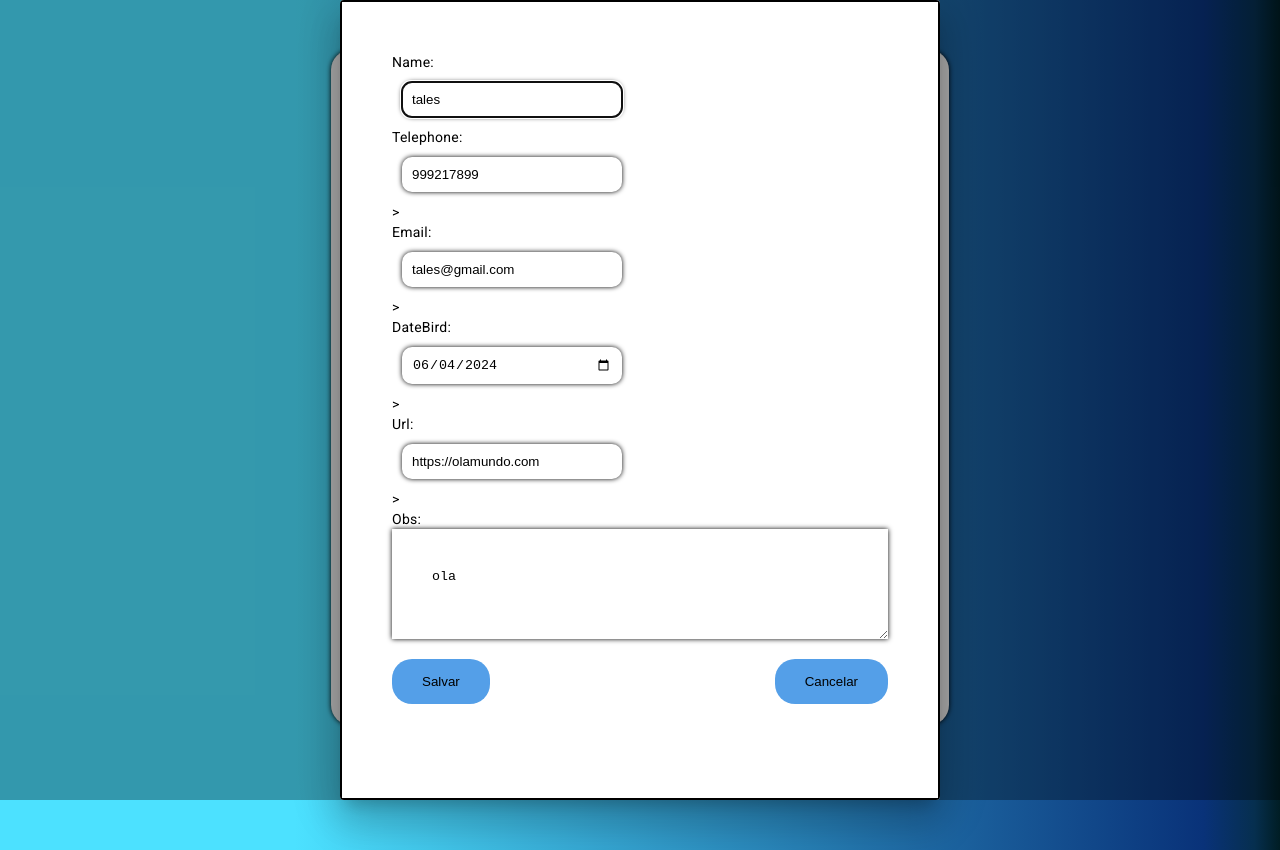
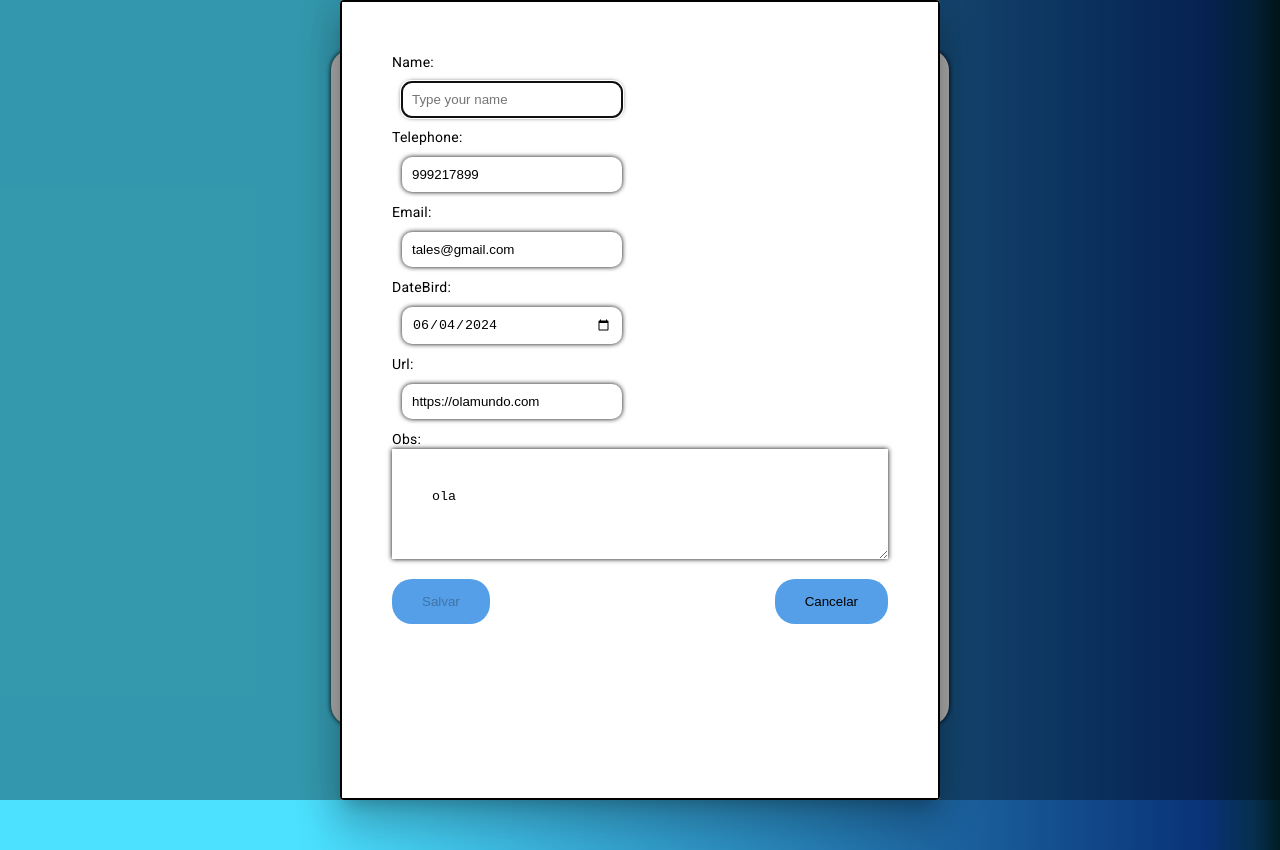
Before and after one commit to TalesPalma/number-organizer, an Angular app: page / in a window 1280 px wide. Both pictures are taken after typing "Sample" into the empty fields and a click on the button "ADD NEW CONTACT!!". Built offline with nearby package versions, Linux system fonts and the light colour scheme; a web font is replaced by a local one.

Commit message:
Form validations and buttons validations

```diff
--- a/src/app/component/form/form.component.css
+++ b/src/app/component/form/form.component.css
@@ -37,3 +37,9 @@
   background: #549FE8;
   border-radius: 20px;
 }
+
+
+.msg-error {
+  color: red;
+  margin-left: 10px;
+}
--- a/src/app/component/form/form.component.html
+++ b/src/app/component/form/form.component.html
@@ -1,19 +1,41 @@
 <form class="form-container" [formGroup]="contactForm" (ngSubmit)="submitContact()">
   <label for="name">Name:</label>
   <input type="text" name="name" value="" placeholder="Type your name" formControlName="nome">
+  @if(contactForm.get('nome')?.errors && contactForm.get('nome')?.touched){
+  <div class="msg-error">
+    Required field
+  </div>
+  }
+
   <label for="number">Telephone:</label>
-  <input type="tel" name="number" value="" placeholder="Type your number" formControlName="telefone">>
+  <input type="tel" name="number" value="" placeholder="Type your number" formControlName="telefone">
+  @if(contactForm.get('telefone')?.errors?.['required'] && contactForm.get('telefone')?.touched){
+  <div class="msg-error">
+    Required field
+  </div>
+  }
   <label for="email">Email:</label>
-  <input type="email" name="email" value="" placeholder="Type your email" formControlName="email">>
+  <input type="email" name="email" value="" placeholder="Type your email" formControlName="email">
+  @if(contactForm.get('email')?.errors?.['required'] && contactForm.get('email')?.touched){
+  <div class="msg-error">
+    Required field
+  </div>
+  }
+  @if(contactForm.get('email')?.errors?.['email']){
+  <div class="msg-error">
+    Format invalid
+  </div>
+  }
+
   <label for="dataBird">DateBird:</label>
-  <input type="date" name="dateBird" value="" placeholder="Your HappyBird" formControlName="deteBird">>
+  <input type="date" name="dateBird" value="" placeholder="Your HappyBird" formControlName="deteBird">
   <label for="url">Url:</label>
-  <input type="url" name="socialMidia" value="" placeholder="Yours social midias" formControlName="socialMidia">>
+  <input type="url" name="socialMidia" value="" placeholder="Yours social midias" formControlName="socialMidia">
   <label>Obs:</label>
   <textarea formControlName="obs">
   </textarea>
   <section class="buttons">
-    <button type="submit">Salvar</button>
+    <button type="submit" [disabled]='contactForm.invalid'>Salvar</button>
     <button type="button" (click)="cancelButton()">Cancelar</button>
   </section>
 </form>
--- a/src/app/component/form/form.component.ts
+++ b/src/app/component/form/form.component.ts
@@ -2,12 +2,13 @@ import { Component } from '@angular/core';
 import { FormControl, FormGroup, ReactiveFormsModule, Validators } from '@angular/forms';
 import { MatDialogRef, MatDialogContent } from '@angular/material/dialog';
 import data from '../data.json';
+import { NgClass } from '@angular/common';
 
 
 @Component({
   selector: 'app-form',
   standalone: true,
-  imports: [MatDialogContent, ReactiveFormsModule],
+  imports: [MatDialogContent, ReactiveFormsModule, NgClass],
   templateUrl: './form.component.html',
   styleUrl: './form.component.css'
 })
@@ -18,13 +19,14 @@ export class FormComponent {
     public dialogRef: MatDialogRef<FormComponent>
   ) {
     this.contactForm = new FormGroup({
-      nome: new FormControl('tales', Validators.required),
+      nome: new FormControl('', Validators.required),
       telefone: new FormControl('999217899', Validators.required),
       email: new FormControl('tales@gmail.com', [Validators.required, Validators.email]),
       deteBird: new FormControl('2024-06-04'),
       socialMidia: new FormControl('https://olamundo.com'),
       obs: new FormControl('ola'),
     });
+
   }
 
   cancelButton(): void {
@@ -32,7 +34,11 @@ export class FormComponent {
   }
 
   submitContact() {
-    console.log(this.contactForm.value)
+    if (this.contactForm.valid) {
+      console.log(this.contactForm.value)
+    } else {
+      console.log("Form invalido")
+    }
   }
 
 
```
Also changed, not shown: 1 other file (tests, documents, lock files or other folders).
